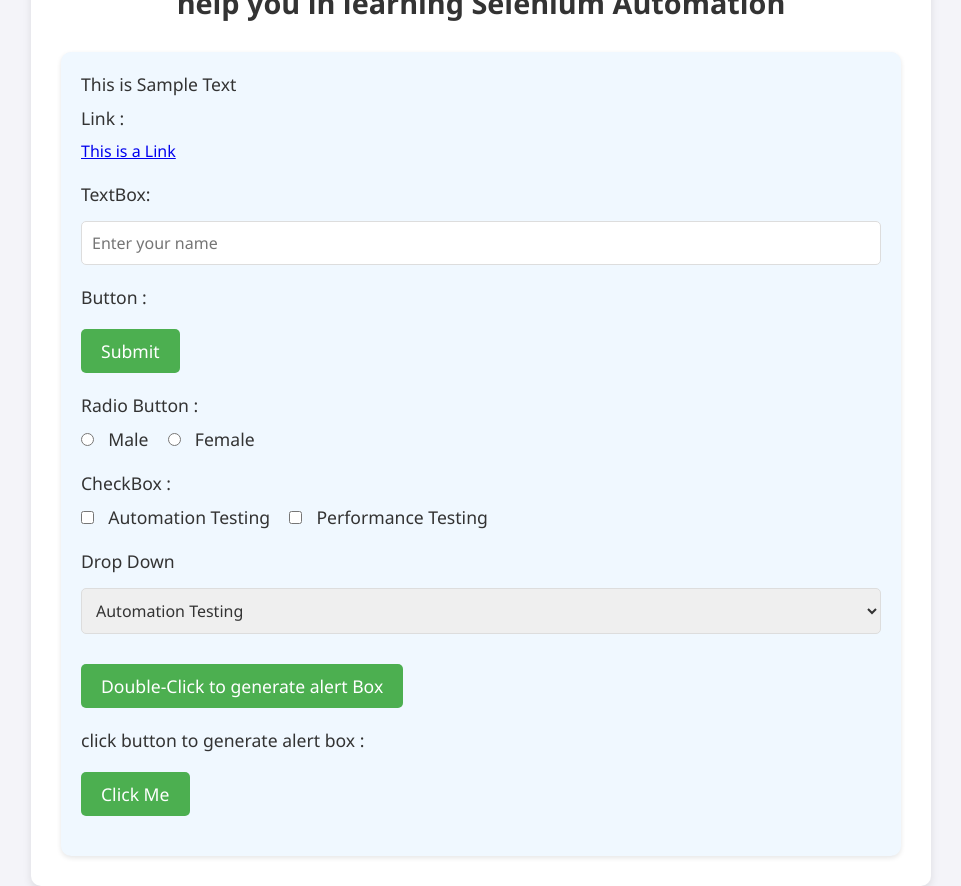
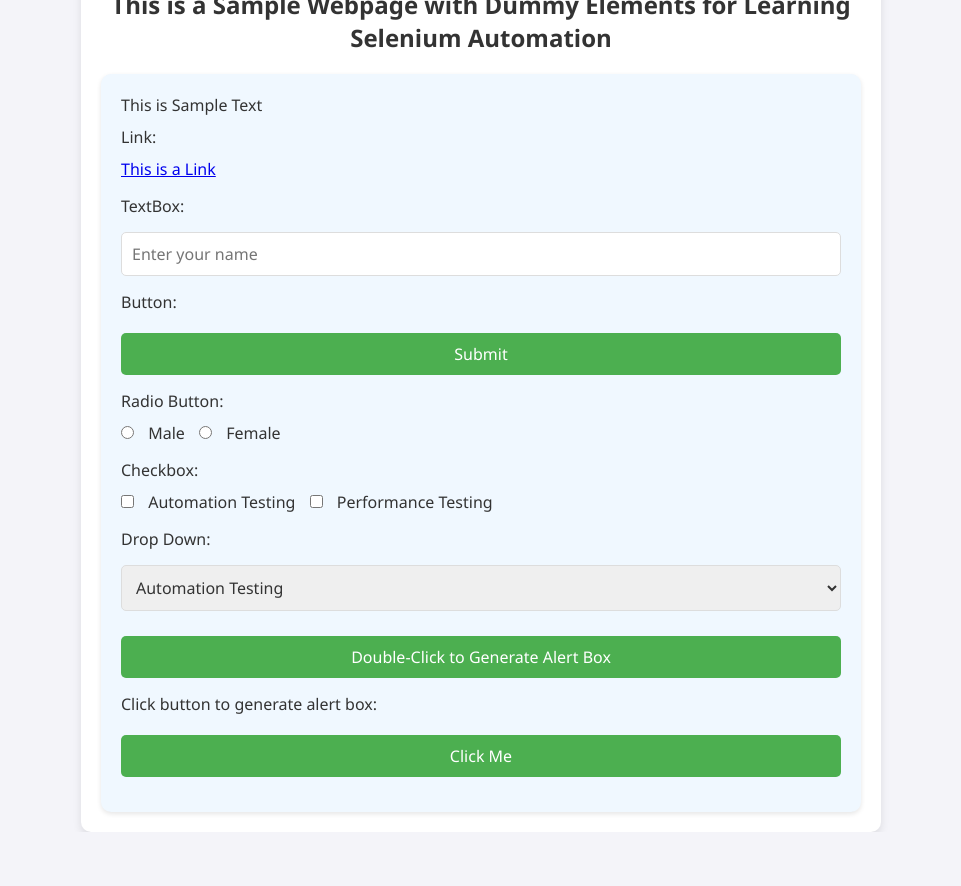
Before and after one commit to Dhirajbhavsar9900/ITech-Form, a plain HTML site: page index.html in a window 1280 px wide. Shown: the whole page, without its empty margins (159-1120 px from the left). After the commit the page ends 832 px from the top, so only its background shows below. Drawn offline with Linux system fonts and the light colour scheme.

Commit message:
reponsive

```diff
--- a/index.html
+++ b/index.html
@@ -1,47 +1,47 @@
 <!DOCTYPE html>
 <html lang="en">
 <head>
-    <meta charset="UTF-8" />
-    <meta name="viewport" content="width=device-width, initial-scale=1.0" />
+    <meta charset="UTF-8">
+    <meta name="viewport" content="width=device-width, initial-scale=1.0">
     <title>Automation Testing Sample</title>
-    <link rel="stylesheet" href="./style.css" />
+    <link rel="stylesheet" href="./style.css">
 </head>
 <body>
     <div class="container">
-      <form action="">
+        <form>
             <div class="head">
-          <h2>This is Sample Webpage With Dummy elements that will help you in learning Selenium Automation</h2>
+                <h2>This is a Sample Webpage with Dummy Elements for Learning Selenium Automation</h2>
             </div>
             <div class="ExampleText">
                 <span>This is Sample Text</span>
                 <div>
-            <span>Link :</span>
+                    <span>Link:</span>
                     <a href="#" target="_blank">This is a Link</a>
                 </div>
                 <div>
                     <span>TextBox:</span>
-            <input type="text" placeholder="Enter your name" />
+                    <input type="text" placeholder="Enter your name">
                 </div>
                 <div>
-            <span>Button : </span>
-            <button>Submit</button>
+                    <span>Button:</span>
+                    <button type="button">Submit</button>
                 </div>
                 <div>
-            <span>Radio Button :</span>
-            <input type="radio" name="gender" value="male" />
+                    <span>Radio Button:</span>
+                    <input type="radio" id="male" name="gender" value="male">
                     <label for="male">Male</label>
-            <input type="radio" name="gender" value="female" />
+                    <input type="radio" id="female" name="gender" value="female">
                     <label for="female">Female</label>
                 </div>
                 <div>
-            <span>CheckBox : </span>
-            <input type="checkbox" id="Automation" name="Automation" />
+                    <span>Checkbox:</span>
+                    <input type="checkbox" id="Automation" name="Automation">
                     <label for="Automation">Automation Testing</label>
-            <input type="checkbox" id="performancetesting" name="performancetesting" />
-            <label for="performancetesting">Performance Testing</label>
+                    <input type="checkbox" id="PerformanceTesting" name="PerformanceTesting">
+                    <label for="PerformanceTesting">Performance Testing</label>
                 </div>
                 <div>
-            <span>Drop Down</span>
+                    <span>Drop Down:</span>
                     <select name="dropdown">
                         <option value="option1">Automation Testing</option>
                         <option value="option2">Performance Testing</option>
@@ -49,15 +49,15 @@
                     </select>
                 </div>
                 <div>
-            <button>Double-Click to generate alert Box</button>
+                    <button id="doubleClickBtn" type="button">Double-Click to Generate Alert Box</button>
                 </div>
                 <div>
-            <span>click button to generate alert box :</span>
-            <button >Click Me</button>
+                    <span>Click button to generate alert box:</span>
+                    <button id="alertBtn" type="button">Click Me</button>
                 </div>
-
             </div>
         </form>
     </div>
+
 </body>
 </html>
--- a/style.css
+++ b/style.css
@@ -16,13 +16,11 @@ body {
 
 .container {
     padding: 20px;
-    width: 80%;
-    max-width: 900px;
+    width: 90%;
+    max-width: 800px;
     background-color: white;
     border-radius: 10px;
     box-shadow: 0 4px 8px rgba(0, 0, 0, 0.1);
-    padding: 30px;
-    overflow: hidden;
 }
 
 form {
@@ -33,8 +31,8 @@ form {
 .head h2 {
     text-align: center;
     color: #333;
-    font-size: 1.8rem;
-    margin-bottom: 30px;
+    font-size: 1.5rem;
+    margin-bottom: 20px;
 }
 
 .ExampleText {
@@ -46,13 +44,14 @@ form {
 }
 
 .ExampleText span {
-    font-size: 1.1rem;
+    font-size: 1rem;
     color: #333;
     margin-bottom: 10px;
     display: block;
 }
 
-.ExampleText input[type="text"] {
+.ExampleText input[type="text"],
+.ExampleText select {
     width: 100%;
     padding: 10px;
     margin-top: 5px;
@@ -69,37 +68,29 @@ form {
     border: none;
     border-radius: 5px;
     cursor: pointer;
-    font-size: 1.1rem;
+    font-size: 1rem;
     margin-top: 10px;
     transition: background-color 0.3s ease;
+    width: 100%;
 }
 
 .ExampleText button:hover {
     background-color: #45a049;
 }
 
-.ExampleText input[type="radio"], .ExampleText input[type="checkbox"] {
+.ExampleText input[type="radio"],
+.ExampleText input[type="checkbox"] {
     margin-right: 10px;
 }
 
 .ExampleText label {
-    font-size: 1.1rem;
-    color: #333;
-    margin-right: 15px;
-}
-
-.ExampleText select {
-    width: 100%;
-    padding: 10px;
-    margin-top: 5px;
-    border: 1px solid #ddd;
-    border-radius: 5px;
     font-size: 1rem;
     color: #333;
+    margin-right: 10px;
 }
 
 .ExampleText div {
-    margin-bottom: 20px;
+    margin-bottom: 15px;
 }
 
 .ExampleText button:nth-of-type(2) {
@@ -110,3 +101,21 @@ form {
 .ExampleText button:nth-of-type(2):hover {
     background-color: #007B9E;
 }
+
+/* Responsive Design */
+@media (max-width: 600px) {
+    .container {
+        width: 95%;
+        padding: 15px;
+    }
+
+    .head h2 {
+        font-size: 1.2rem;
+    }
+
+    .ExampleText button {
+        font-size: 0.9rem;
+        padding: 8px 15px;
+    }
+
+    .ExampleText span
```
Lines whose indentation alone changed are shown as unchanged.
